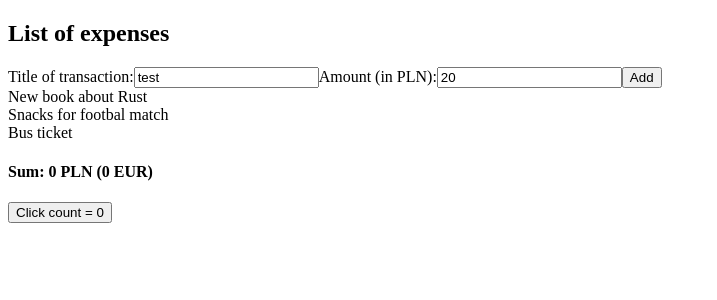
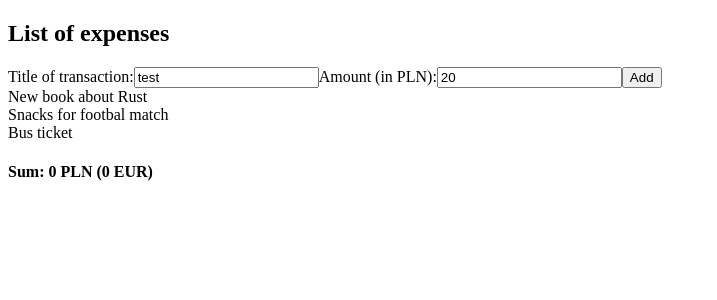
Before and after one commit to tomaszpach/list-of-expenses, a React app: page / in a window 1280 px wide. Shown: the top 300 px of the page, without its empty margins (0-717 px from the left). Built offline with nearby package versions, Linux system fonts and the light colour scheme.

Commit message:
cleanup (remove unused parts)

```diff
--- a/src/index.tsx
+++ b/src/index.tsx
@@ -12,11 +12,6 @@ class HelloData {
     @observable itemList:Array<{name:string, amount:number}> = [];
 
     @observable amount:number = 0;
-
-    @action
-    increment() {
-        this.clickedCount++;
-    }
 
     @action
     updateInput(e, inputType:string) {
@@ -72,18 +67,15 @@ class Hello extends React.Component<{}> {
                     <div>Snacks for footbal match</div>
                     <div>Bus ticket</div>
                     {this.data.itemList.map((item, index) => (
-                        <div key={index}>{item.name}, amount: {item.amount}</div>
+                        <div key={index}>
+                        {item.name}, amount: {item.amount}
+                        </div>
                     ))}
                 </div>
 
                 <div className="summary">
                     <h4>Sum: {this.data.summaryPln} PLN ({this.data.summaryEur} EUR)</h4>
                 </div>
-
-
-                <button onClick={() => this.data.increment()}>
-                    Click count = {this.data.clickedCount}
-                </button>
             </div>
         )
     }
```
